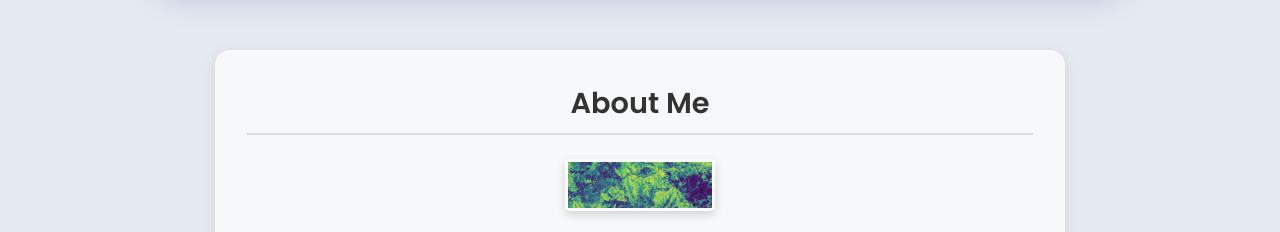
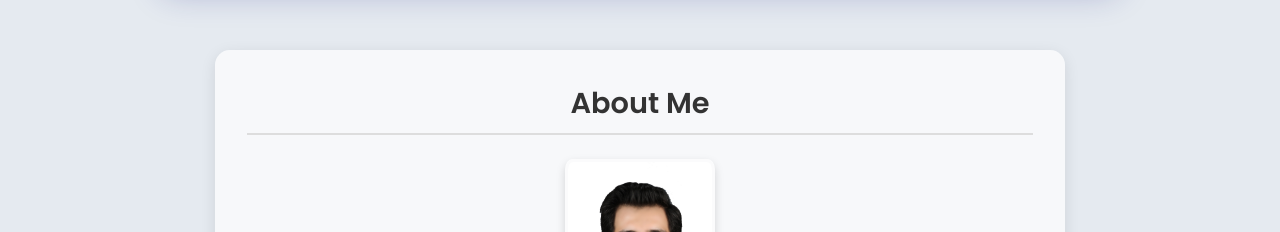
Before and after one commit to Mohammadreza20/Mohammadreza20.github.io, a plain HTML site: page index.html in a window 1280 px wide. Shown: the part 676-908 px from the top of the page. Drawn offline with Linux system fonts and the light colour scheme.

Commit message:
index.html

```diff
--- a/index.html
+++ b/index.html
@@ -44,7 +44,7 @@
 
     <div id="about" class="content-section bio-section">
        <h2>About Me</h2>
-       <img src="background/aboveground-carbon.jpg" alt="Mohammad Reza Mohammadi" class="profile-pic">
+       <img src="background/myself.jpg" alt="Mohammad Reza Mohammadi" class="profile-pic">
        <p>
       I’m <strong>Mohammad Reza Mohammadi</strong>, an Environmental Data Scientist with a strong academic background and hands-on industry experience in environmental monitoring, remote sensing, and geospatial data science. I hold a Master’s degree in Environmental Science from Tarbiat Modares University in Tehran, Iran, where I specialized in applying data-driven approaches to solve complex environmental challenges.
     </p>
```
